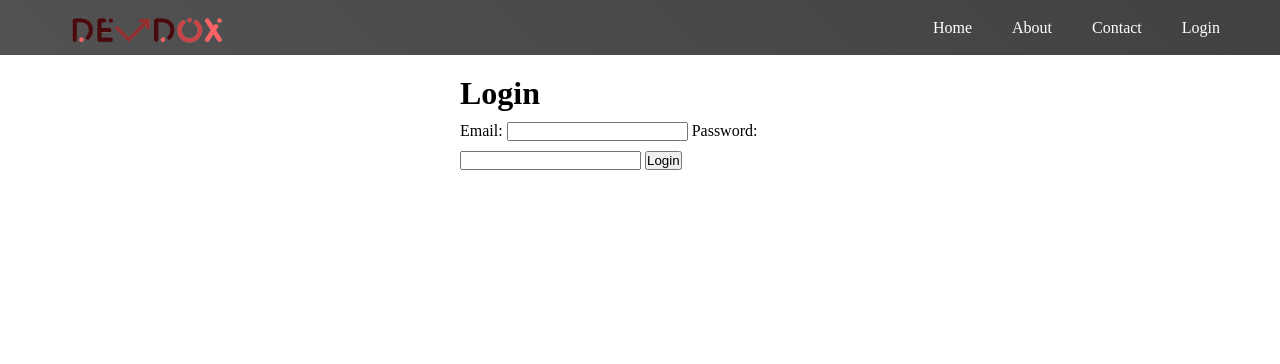
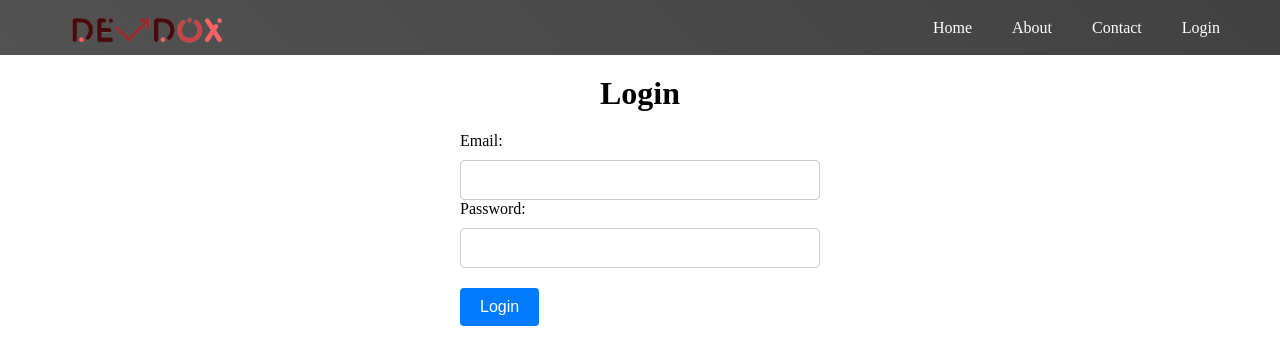
Before and after one commit to Qasimsaifi/DevDox, a SvelteKit app: page /login in a window 1280 px wide. Shown: the top 364 px of the page. Built offline with nearby package versions, Linux system fonts and the light colour scheme; a small style sheet from the web is missing.

Commit message:
add more things

```diff
--- a/src/components/Navbar.svelte
+++ b/src/components/Navbar.svelte
@@ -30,8 +30,7 @@
 
   function handleLogout() {
     deleteCookie('access_token');
-    // Optional: Redirect to the login page after logout
-    // window.location.href = '/login';
+    isLoggedIn = false;
   }
 </script>
 
--- a/src/routes/login/+page.svelte
+++ b/src/routes/login/+page.svelte
@@ -1,5 +1,7 @@
+<!-- login.page.svelte -->
 <script>
   import { setCookie, getCookie, deleteCookie } from '../../utils/cookies'; // Import cookie utility functions
+  import { goto } from '$app/navigation';
   import Navbar from '../../components/Navbar.svelte';
   let email = '';
   let password = '';
@@ -9,6 +11,9 @@
   function checkLoggedIn() {
     const accessToken = getCookie('access_token');
     isLoggedIn = !!accessToken;
+    if (isLoggedIn) {
+      goto('/');
+    }
   }
 
   async function handleLogin() {
@@ -26,6 +31,7 @@
         const accessToken = data.access;
         setCookie('access_token', accessToken);
         isLoggedIn = true;
+        goto('/');
         error = '';
       } else {
         error = 'Invalid email or password';
@@ -48,14 +54,13 @@
 
 <main>
   {#if isLoggedIn}
-    <h1>Welcome back!</h1>
-    <button on:click="{handleLogout}">Logout</button>
+
     <!-- Display the logged-in content here -->
   {:else}
     <h1>Login</h1>
 
     {#if error}
-      <p>{error}</p>
+      <p class="error">{error}</p>
     {/if}
 
     <form on:submit="{handleLogin}">
@@ -69,7 +74,7 @@
         <input type="password" bind:value="{password}" required />
       </label>
 
-      <button type="submit">Login</button>
+      <button class="login-btn" type="submit">Login</button>
     </form>
   {/if}
 </main>
@@ -81,8 +86,34 @@
     padding: 20px;
   }
 
-  input,
-  button {
+  h1 {
+    text-align: center;
+    margin-bottom: 20px;
+  }
+
+  input {
+    width: 100%;
+    padding: 10px;
+    font-size: 16px;
+    margin-top: 10px;
+    border-radius: 4px;
+    border: 1px solid #ccc;
+  }
+
+  .login-btn {
+    background-color: #007bff;
+    color: #fff;
+    padding: 10px 20px;
+    border: none;
+    border-radius: 4px;
+    font-size: 16px;
+    margin-top: 20px;
+    cursor: pointer;
+  }
+
+
+  .error {
+    color: #dc3545;
     margin-top: 10px;
   }
 </style>
--- a/src/routes/profile/+page.svelte
+++ b/src/routes/profile/+page.svelte
@@ -34,6 +34,7 @@
         const data = await response.json();
         user = data;
         userName = data.name;
+        console.log(data)
       } else {
         console.error('Failed to fetch user data');
       }
@@ -59,7 +60,7 @@
       <img class="profile-picture" src={user.profile_picture} alt="" role="presentation"/>
       <div class="user-details">
         <h2>{userName.full_name}</h2>
-        <p class="username">@{user.email}</p>
+        <p class="username">{user.email}</p>
         <p class="mobile">Mobile: {user.mobile}</p>
         <!-- Display other user details as needed -->
       </div>
```
